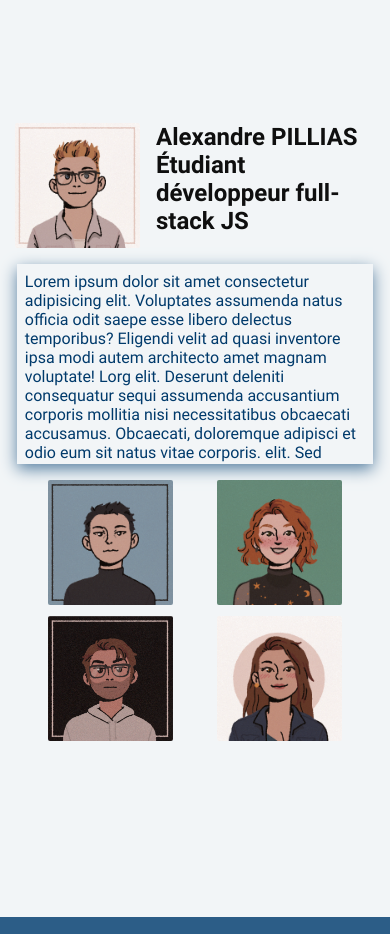
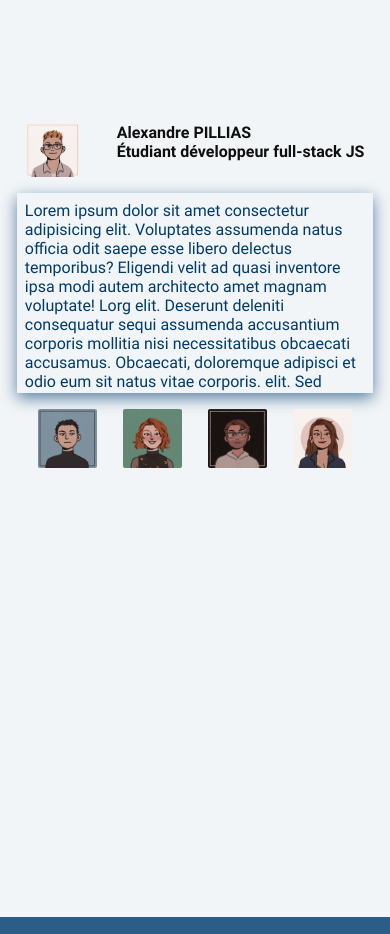
Before and after one commit to gnos28/WCS-project-1, a website built with Parcel: page index.html in a window 390 px wide. Shown: the part 4740-5674 px from the top of the page. Built offline with nearby package versions, Linux system fonts and the light colour scheme.

Commit message:
added responsive img and title

```diff
--- a/index.html
+++ b/index.html
@@ -166,7 +166,7 @@
       <section class="about about-alexandre">
         <div class="ancre" id="alex"></div>
         <div class="container">
-          <div class="presentation">
+          <div class="detailed-presentation">
             <img src="img/alexandre.png" alt="alexandre" class="easy-photo" />
             <h2>
               Alexandre PILLIAS <br />
--- a/style/style.css
+++ b/style/style.css
@@ -287,25 +287,25 @@ p.credits {
   font-size: 3rem;
 }
 
-.presentation {
+.detailed-presentation {
   display: flex;
   justify-content: space-around;
   margin-top: 1rem;
 }
 
 .easy-photo {
-  width: 125px;
-  height: 125px;
+  width: 15%;
+  height: auto;
   border-radius: 2px;
 }
 
 .team-photo {
-  width: 125px;
-  height: 125px;
+  width: 18%;
+  height: auto;
   border-radius: 2px;
 }
 
-.presentation > h2 {
+.detailed-presentation > h2 {
   padding-left: 1rem;
 }
 
@@ -330,7 +330,7 @@ p.credits {
   display: flex;
   justify-content: space-around;
   margin: 1rem;
-  flex-wrap: wrap;
+  /* flex-wrap: wrap; */
   gap: 0.7rem;
 }
 
@@ -584,6 +584,12 @@ p.credits {
   .box h3 {
     font-size: 1.1rem;
   }
+
+  /* présentation détaillée mobile */
+
+  .detailed-presentation > h2 {
+    font-size: 1.1rem;
+  }
 }
 
 @media (min-width: 575.98px) {
@@ -776,3 +782,11 @@ p.credits {
 
   /* fin breakpoint section accueil */
 }
+
+/* changement pour présentation détaillée à voir avec tout le monde */
+
+@media (min-width: 374.98px) {
+  .detailed-presentation > h2 {
+    font-size: 1rem;
+  }
+}
```
